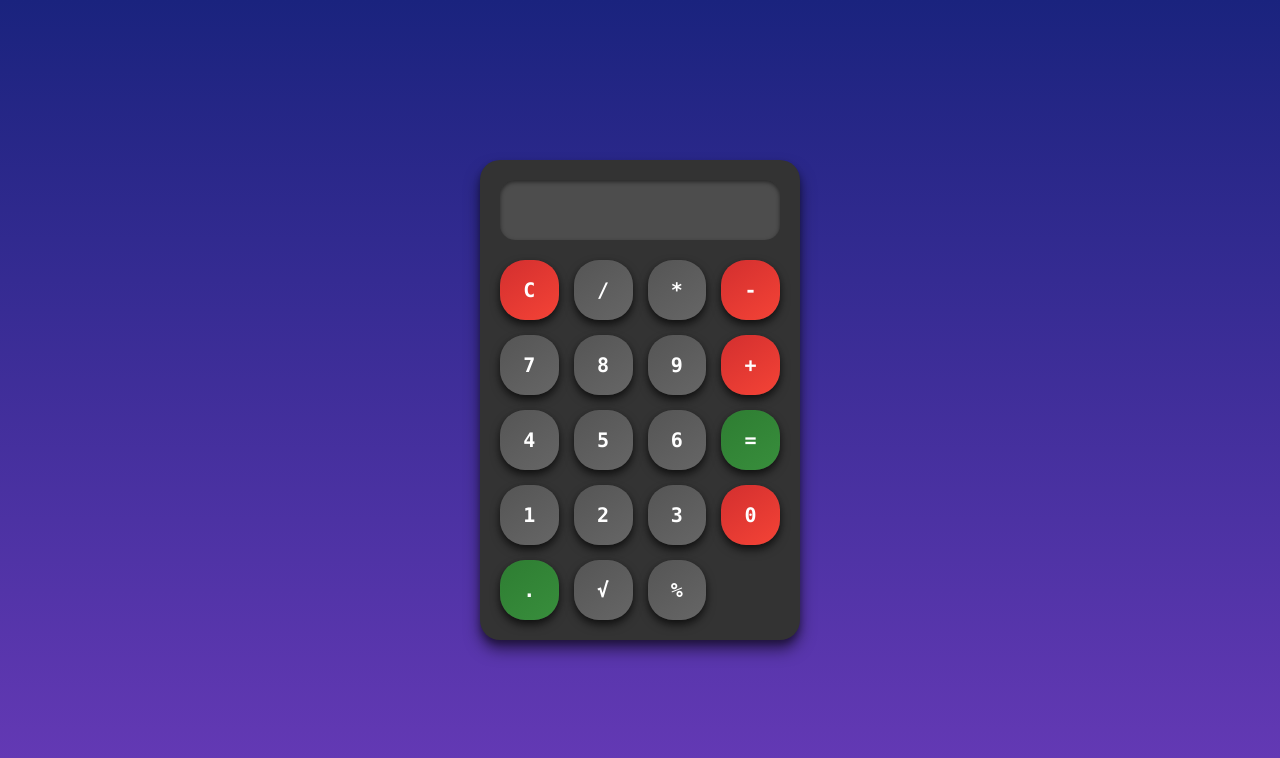
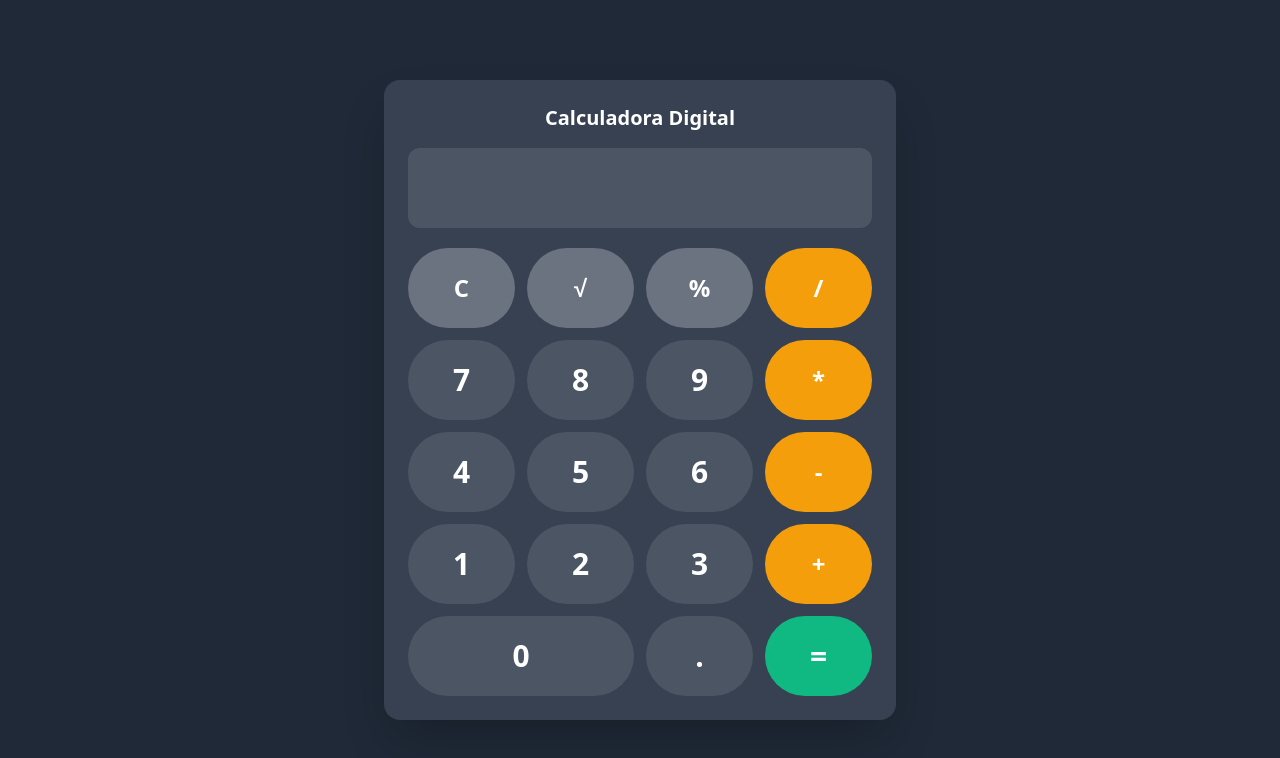
Before and after one commit to Renato8318/Calculadora-Simples, a plain HTML site: page index.html in a window 1280 px wide. Drawn offline with nearby package versions, Linux system fonts and the light colour scheme.

Commit message:
Atualização da calculadora com tailwind

```diff
--- a/index.html
+++ b/index.html
@@ -1,38 +1,73 @@
 <!DOCTYPE html>
-<html lang="en">
+<html lang="pt-BR">
 <head>
-  <meta charset="UTF-8">
-  <meta name="viewport" content="width=device-width, initial-scale=1.0">
-  <title>Calculadora</title>
-  <link rel="stylesheet" href="styles.css">
+    <meta charset="UTF-8">
+    <meta name="viewport" content="width=device-width, initial-scale=1.0">
+    <title>Calculadora Dark Mode</title>
+
+    <script src="https://cdn.tailwindcss.com"></script>
+
+    <script>
+        // Configuração simples para cores Dark Mode
+        tailwind.config = {
+            theme: {
+                extend: {
+                    colors: {
+                        'dark-bg': '#1f2937',
+                        'calc-bg': '#374151',
+                        'display-bg': '#4b5563',
+                        'op-color': '#f59e0b',
+                        'op-hover': '#d97706',
+                        'equal-color': '#10b981',
+                    },
+                }
+            }
+        }
+    </script>
 </head>
-<body>
-  <div class="calculator">
-    <div class="display">
-      <input type="text" id="result" disabled aria-label="Display">
+<body class="flex justify-center items-center min-h-screen bg-dark-bg text-white font-sans">
+
+    <div class="calculator w-[90%] max-w-sm sm:max-w-md lg:max-w-lg bg-calc-bg p-6 rounded-2xl shadow-2xl">
+        <h1 class="text-xl font-bold text-center mb-4 text-white">Calculadora Digital</h1>
+
+        <div class="mb-5">
+            <input
+                type="text"
+                id="result"
+                disabled
+                value=""
+                class="w-full h-16 sm:h-20 text-4xl sm:text-5xl text-right p-3 rounded-xl bg-display-bg border-none text-white focus:outline-none"
+            >
+        </div>
+
+        <div class="buttons grid grid-cols-4 gap-3">
+
+            <button onclick="clearResult()" class="h-16 sm:h-20 text-xl sm:text-2xl font-semibold rounded-full bg-gray-500 hover:bg-gray-600 transition duration-150">C</button>
+            <button onclick="calculateSquareRoot()" class="h-16 sm:h-20 text-xl sm:text-2xl font-semibold rounded-full bg-gray-500 hover:bg-gray-600 transition duration-150">√</button>
+            <button onclick="calculatePercentage()" class="h-16 sm:h-20 text-xl sm:text-2xl font-semibold rounded-full bg-gray-500 hover:bg-gray-600 transition duration-150">%</button>
+            <button onclick="appendValue('/')" class="h-16 sm:h-20 text-xl sm:text-2xl font-semibold rounded-full bg-op-color hover:bg-op-hover transition duration-150">/</button>
+
+            <button onclick="appendValue('7')" class="h-16 sm:h-20 text-2xl sm:text-3xl font-semibold rounded-full bg-gray-600 hover:bg-gray-500 transition duration-150">7</button>
+            <button onclick="appendValue('8')" class="h-16 sm:h-20 text-2xl sm:text-3xl font-semibold rounded-full bg-gray-600 hover:bg-gray-500 transition duration-150">8</button>
+            <button onclick="appendValue('9')" class="h-16 sm:h-20 text-2xl sm:text-3xl font-semibold rounded-full bg-gray-600 hover:bg-gray-500 transition duration-150">9</button>
+            <button onclick="appendValue('*')" class="h-16 sm:h-20 text-xl sm:text-2xl font-semibold rounded-full bg-op-color hover:bg-op-hover transition duration-150">*</button>
+
+            <button onclick="appendValue('4')" class="h-16 sm:h-20 text-2xl sm:text-3xl font-semibold rounded-full bg-gray-600 hover:bg-gray-500 transition duration-150">4</button>
+            <button onclick="appendValue('5')" class="h-16 sm:h-20 text-2xl sm:text-3xl font-semibold rounded-full bg-gray-600 hover:bg-gray-500 transition duration-150">5</button>
+            <button onclick="appendValue('6')" class="h-16 sm:h-20 text-2xl sm:text-3xl font-semibold rounded-full bg-gray-600 hover:bg-gray-500 transition duration-150">6</button>
+            <button onclick="appendValue('-')" class="h-16 sm:h-20 text-xl sm:text-2xl font-semibold rounded-full bg-op-color hover:bg-op-hover transition duration-150">-</button>
+
+            <button onclick="appendValue('1')" class="h-16 sm:h-20 text-2xl sm:text-3xl font-semibold rounded-full bg-gray-600 hover:bg-gray-500 transition duration-150">1</button>
+            <button onclick="appendValue('2')" class="h-16 sm:h-20 text-2xl sm:text-3xl font-semibold rounded-full bg-gray-600 hover:bg-gray-500 transition duration-150">2</button>
+            <button onclick="appendValue('3')" class="h-16 sm:h-20 text-2xl sm:text-3xl font-semibold rounded-full bg-gray-600 hover:bg-gray-500 transition duration-150">3</button>
+            <button onclick="appendValue('+')" class="h-16 sm:h-20 text-xl sm:text-2xl font-semibold rounded-full bg-op-color hover:bg-op-hover transition duration-150">+</button>
+
+            <button onclick="appendValue('0')" class="h-16 sm:h-20 text-2xl sm:text-3xl font-semibold rounded-full bg-gray-600 hover:bg-gray-500 transition duration-150 col-span-2">0</button>
+            <button onclick="appendValue('.')" class="h-16 sm:h-20 text-2xl sm:text-3xl font-semibold rounded-full bg-gray-600 hover:bg-gray-500 transition duration-150">.</button>
+            <button onclick="calculateResult()" class="h-16 sm:h-20 text-2xl sm:text-3xl font-semibold rounded-full bg-equal-color hover:opacity-80 transition duration-150">=</button>
+        </div>
     </div>
-    <div class="buttons">
-      <button onclick="clearResult()" aria-label="Clear">C</button>
-      <button onclick="appendValue('/')" aria-label="Divide">/</button>
-      <button onclick="appendValue('*')" aria-label="Multiply">*</button>
-      <button onclick="appendValue('-')" aria-label="Subtract">-</button>
-      <button onclick="appendValue('7')" aria-label="Seven">7</button>
-      <button onclick="appendValue('8')" aria-label="Eight">8</button>
-      <button onclick="appendValue('9')" aria-label="Nine">9</button>
-      <button onclick="appendValue('+')" aria-label="Add">+</button>
-      <button onclick="appendValue('4')" aria-label="Four">4</button>
-      <button onclick="appendValue('5')" aria-label="Five">5</button>
-      <button onclick="appendValue('6')" aria-label="Six">6</button>
-      <button onclick="calculateResult()" aria-label="Equals">=</button>
-      <button onclick="appendValue('1')" aria-label="One">1</button>
-      <button onclick="appendValue('2')" aria-label="Two">2</button>
-      <button onclick="appendValue('3')" aria-label="Three">3</button>
-      <button onclick="appendValue('0')" aria-label="Zero">0</button>
-      <button onclick="appendValue('.')">.</button>
-      <button onclick="calculateSquareRoot()" aria-label="Square Root">√</button>
-      <button onclick="calculatePercentage()" aria-label="Percentage">%</button>
-    </div>
-  </div>
-  <script src="script.js"></script>
+
+    <script src="script.js"></script>
 </body>
 </html>
--- a/script.js
+++ b/script.js
@@ -1,5 +1,15 @@
 function appendValue(value) {
     const result = document.getElementById("result");
+    const lastChar = result.value.slice(-1);
+
+    // Evita múltiplos operadores seguidos
+    const operators = ['+', '-', '*', '/'];
+    if (operators.includes(value) && operators.includes(lastChar)) {
+        // Substitui o último operador pelo novo
+        result.value = result.value.slice(0, -1) + value;
+        return;
+    }
+
     result.value += value;
 }
 
@@ -10,7 +20,9 @@ function appendValue(value) {
 function calculateResult() {
     const result = document.getElementById("result");
     try {
-      result.value = eval(result.value);
+        // Usa eval, mas corrige a precisão para evitar erros de ponto flutuante
+        const calculatedValue = eval(result.value);
+        result.value = parseFloat(calculatedValue.toPrecision(10));
     } catch (error) {
         result.value = "Erro";
     }
@@ -18,10 +30,17 @@ function appendValue(value) {
 
 function calculateSquareRoot() {
     const result = document.getElementById("result");
-    result.value = Math.sqrt(parseFloat(result.value)).toFixed(2);
+    const value = parseFloat(result.value);
+    if (value >= 0) {
+        // Limita a 4 casas decimais para o resultado
+        result.value = Math.sqrt(value).toFixed(4);
+    } else {
+        result.value = "Erro: Valor Negativo";
+    }
 }
 
 function calculatePercentage() {
     const result = document.getElementById("result");
-    result.value = (parseFloat(result.value) / 100).toFixed(2);
+    // Simplesmente retorna o valor dividido por 100
+    result.value = parseFloat(result.value) / 100;
 }
```
Lines whose indentation alone changed are shown as unchanged.
